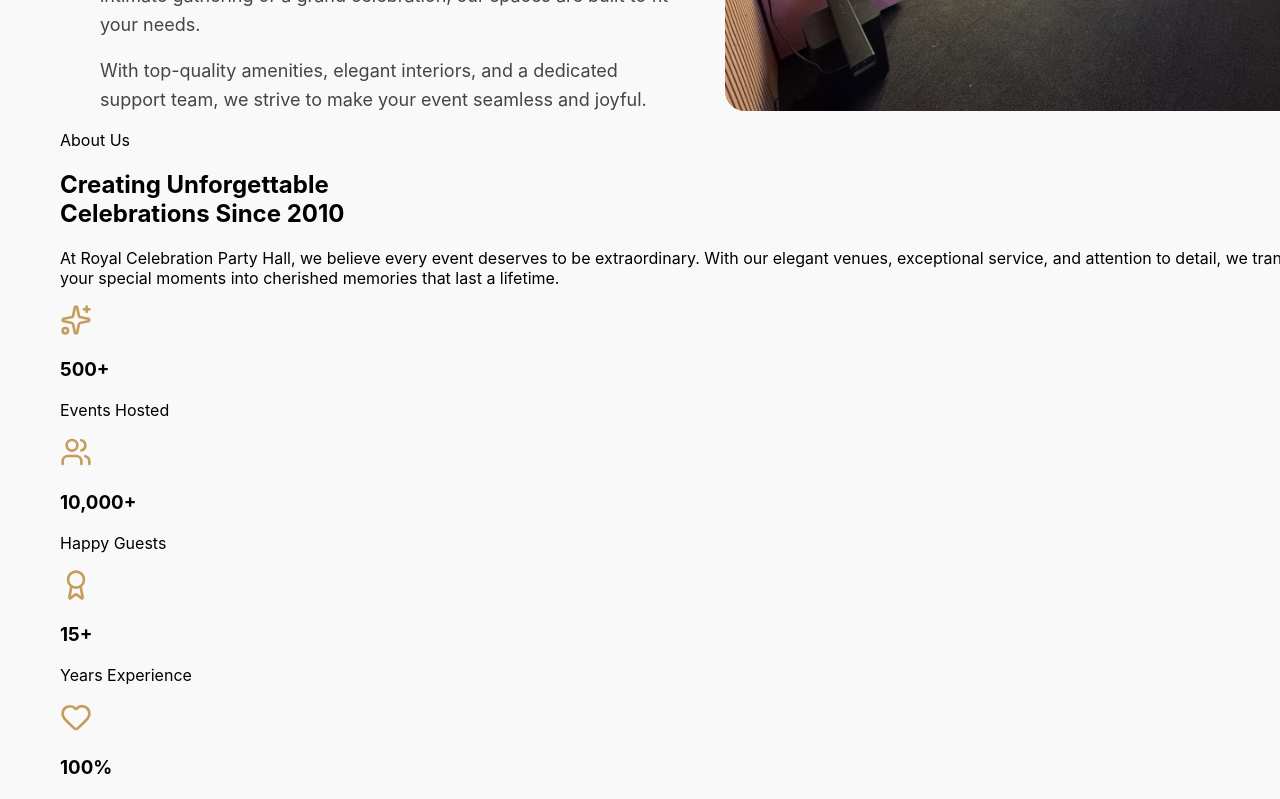
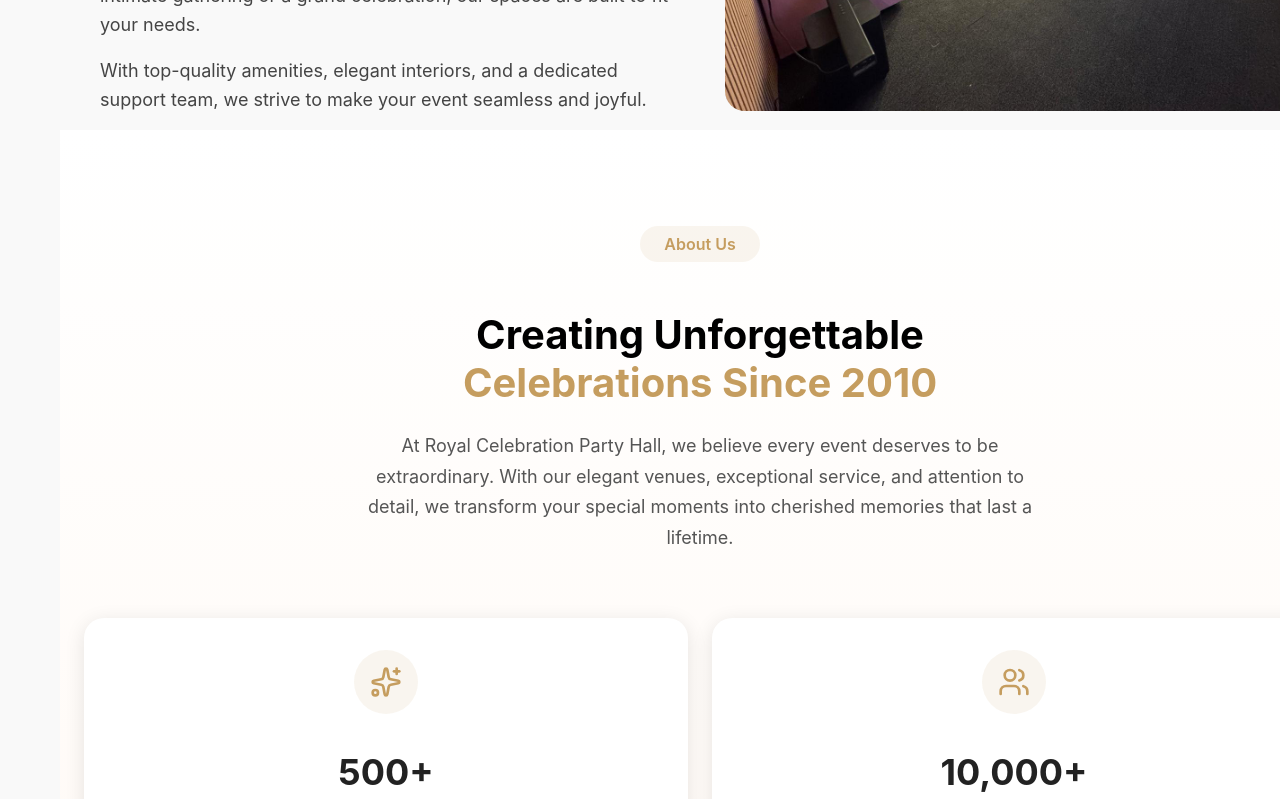
Before and after one commit to pathapatisneha2025-commits/Partyhousewebsite, a React (Create React App) app: page /about in a window 1280 px wide. Shown: the part 500-1299 px from the top of the page. Built offline with nearby package versions, Linux system fonts and the light colour scheme.

Commit message:
changes made

```diff
--- a/src/component/aboutUs.jsx
+++ b/src/component/aboutUs.jsx
@@ -9,27 +9,107 @@ export function AboutSection() {
     { icon: Heart, number: "100%", label: "Satisfaction Rate" },
   ];
 
+  const styles = {
+    section: {
+      padding: "96px 0",
+      background: "linear-gradient(to bottom, white, #fff8f2)",
+    },
+    container: {
+      maxWidth: "1280px",
+      margin: "0 auto",
+      padding: "0 24px",
+    },
+    badge: {
+      display: "inline-block",
+      padding: "8px 24px",
+      background: "rgba(197, 157, 95, 0.1)",
+      color: "#c59d5f",
+      borderRadius: "999px",
+      marginBottom: "16px",
+      fontWeight: 600,
+    },
+    heading: {
+      fontSize: "40px",
+      fontWeight: 700,
+      marginBottom: "24px",
+      lineHeight: 1.2,
+    },
+    headingHighlight: {
+      color: "#c59d5f",
+    },
+    paragraph: {
+      color: "#555",
+      fontSize: "18px",
+      maxWidth: "700px",
+      margin: "0 auto",
+      lineHeight: 1.7,
+    },
+    statsGrid: {
+      display: "grid",
+      gridTemplateColumns: "repeat(2, 1fr)",
+      gap: "24px",
+      marginTop: "48px",
+    },
+    statCard: {
+      background: "white",
+      padding: "32px",
+      borderRadius: "20px",
+      boxShadow: "0px 4px 20px rgba(0,0,0,0.1)",
+      textAlign: "center",
+      transition: "all 0.3s ease",
+      cursor: "pointer",
+    },
+    iconWrapper: {
+      width: "64px",
+      height: "64px",
+      background: "rgba(197,157,95,0.1)",
+      borderRadius: "50%",
+      display: "flex",
+      justifyContent: "center",
+      alignItems: "center",
+      margin: "0 auto 16px",
+      transition: "background 0.3s ease",
+    },
+    statNumber: {
+      fontSize: "36px",
+      fontWeight: 700,
+      color: "#222",
+      marginBottom: "8px",
+    },
+    statLabel: {
+      fontSize: "16px",
+      color: "#666",
+      fontWeight: 500,
+    },
+    // Responsive
+    responsiveLg: {
+      "@media(min-width: 1024px)": {
+        gridTemplateColumns: "repeat(4, 1fr)",
+      },
+    },
+  };
+
   return (
-    <section id="about" className="py-24 bg-gradient-to-b from-white to-[#fff8f2]">
-      <div className="max-w-6xl mx-auto px-6">
+    <section id="about" style={styles.section}>
+      <div style={styles.container}>
         {/* Top text block */}
         <motion.div
           initial={{ opacity: 0, y: 30 }}
           whileInView={{ opacity: 1, y: 0 }}
           viewport={{ once: true }}
           transition={{ duration: 0.8 }}
-          className="text-center mb-16"
+          style={{ textAlign: "center", marginBottom: "64px" }}
         >
-          <span className="inline-block px-6 py-2 bg-yellow-100 text-yellow-600 rounded-full font-semibold mb-4">
-            About Us
-          </span>
+          <span style={styles.badge}>About Us</span>
 
-          <h2 className="text-4xl md:text-5xl font-bold mb-6 leading-tight">
+          <h2 style={styles.heading}>
             Creating Unforgettable <br />
-            <span className="text-yellow-600">Celebrations Since 2010</span>
+            <span style={styles.headingHighlight}>
+              Celebrations Since 2010
+            </span>
           </h2>
 
-          <p className="text-gray-600 text-lg md:text-xl max-w-3xl mx-auto leading-relaxed">
+          <p style={styles.paragraph}>
             At Royal Celebration Party Hall, we believe every event deserves to
             be extraordinary. With our elegant venues, exceptional service, and
             attention to detail, we transform your special moments into cherished
@@ -38,7 +118,7 @@ export function AboutSection() {
         </motion.div>
 
         {/* Stats */}
-        <div className="grid grid-cols-1 sm:grid-cols-2 lg:grid-cols-4 gap-6">
+        <div style={styles.statsGrid}>
           {stats.map((stat, index) => {
             const Icon = stat.icon;
 
@@ -49,15 +129,29 @@ export function AboutSection() {
                 whileInView={{ opacity: 1, y: 0 }}
                 viewport={{ once: true }}
                 transition={{ delay: index * 0.1, duration: 0.6 }}
-                whileHover={{ y: -5 }}
-                className="bg-white p-8 rounded-2xl shadow-md text-center cursor-pointer transition-all duration-300 hover:shadow-xl"
+                whileHover={{ y: -10 }}
+                style={styles.statCard}
+                onMouseOver={(e) => {
+                  e.currentTarget.style.boxShadow =
+                    "0px 8px 30px rgba(0,0,0,0.15)";
+                  e.currentTarget
+                    .querySelector(".icon-wrapper").style.background =
+                    "rgba(197,157,95,0.2)";
+                }}
+                onMouseOut={(e) => {
+                  e.currentTarget.style.boxShadow =
+                    "0px 4px 20px rgba(0,0,0,0.1)";
+                  e.currentTarget
+                    .querySelector(".icon-wrapper").style.background =
+                    "rgba(197,157,95,0.1)";
+                }}
               >
-                <div className="w-16 h-16 bg-yellow-100 rounded-full flex items-center justify-center mx-auto mb-4 transition-colors duration-300 hover:bg-yellow-200">
+                <div className="icon-wrapper" style={styles.iconWrapper}>
                   <Icon size={32} color="#c59d5f" />
                 </div>
 
-                <h3 className="text-3xl font-bold text-gray-900 mb-2">{stat.number}</h3>
-                <p className="text-gray-600 font-medium">{stat.label}</p>
+                <h3 style={styles.statNumber}>{stat.number}</h3>
+                <p style={styles.statLabel}>{stat.label}</p>
               </motion.div>
             );
           })}
```
